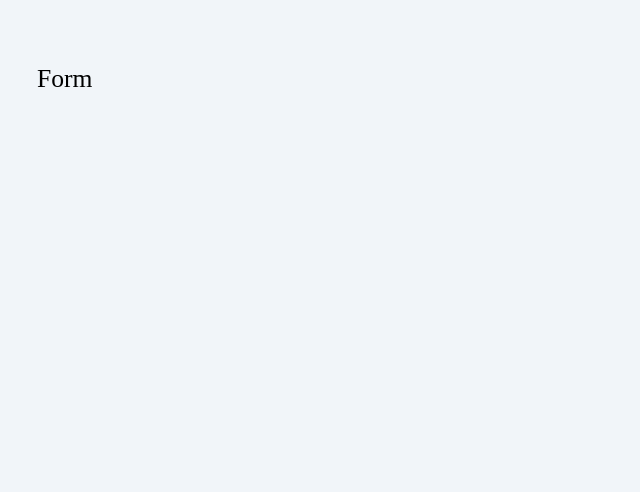
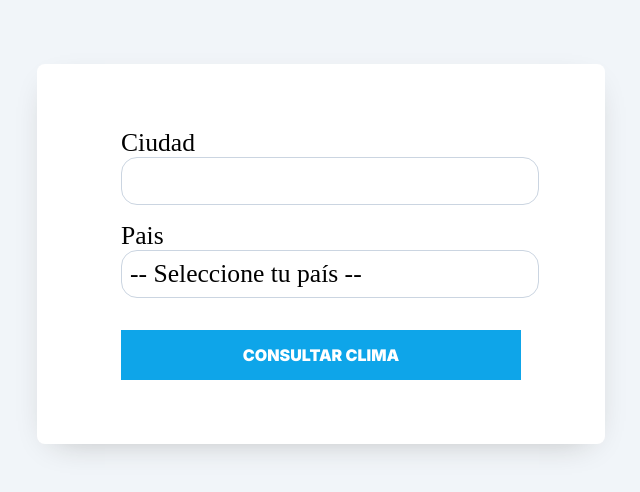
Before and after one commit to psyQore/weather-app, a React (Vite) app: page / in a window 1280 px wide. Shown: the top 492 px of the page, without its empty margins (3-643 px from the left). Built offline with nearby package versions, Linux system fonts and the light colour scheme; a web font is replaced by a local one.

Commit message:
Se crean los campos y input del formulario con sus estilos

```diff
--- a/src/components/Form.jsx
+++ b/src/components/Form.jsx
@@ -1,9 +1,31 @@
-import React from 'react'
+import React from "react";
 
 const Form = () => {
   return (
-    <div>Form</div>
-  )
-}
+    <div className="contenedor">
+      <form>
+        <div className="campo">
+          <label htmlFor="city">Ciudad</label>
+          <input type="text" id="city" />
+        </div>
+        <div className="campo">
+          <label htmlFor="city">Pais</label>
+          <select id="country" name="country">
+            <option value="">-- Seleccione tu país --</option>
+            <option value="CL">Chile</option>
+            <option value="US">Estados Unidos</option>
+            <option value="AR">Argentina</option>
+            <option value="MX">Mexico</option>
+            <option value="CO">Colombia</option>
+            <option value="CR">Costa Rica</option>
+            <option value="ES">España</option>
+            <option value="PE">Peru</option>
+          </select>
+        </div>
+        <input type="submit" value="Consultar Clima" />
+      </form>
+    </div>
+  );
+};
 
-export default Form
+export default Form;
```
